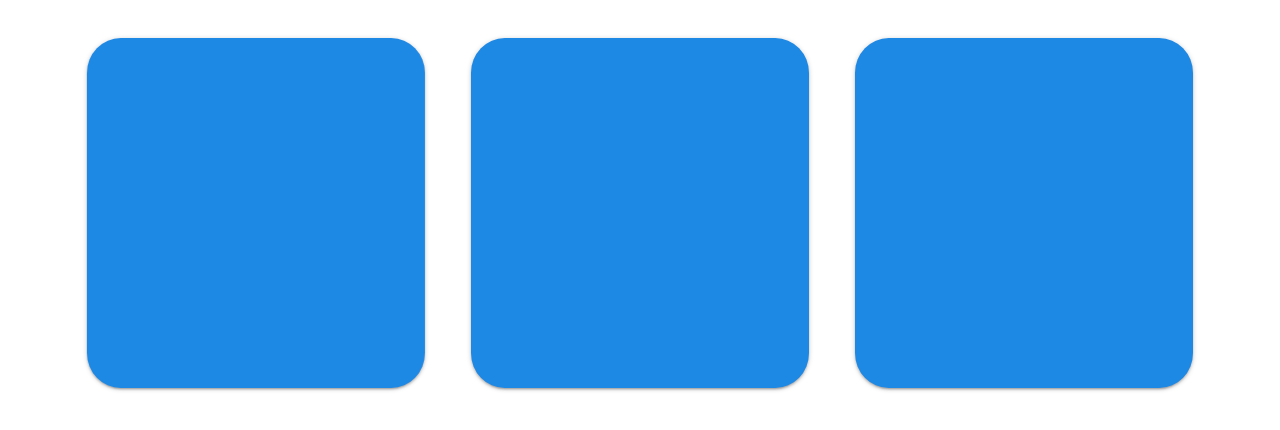
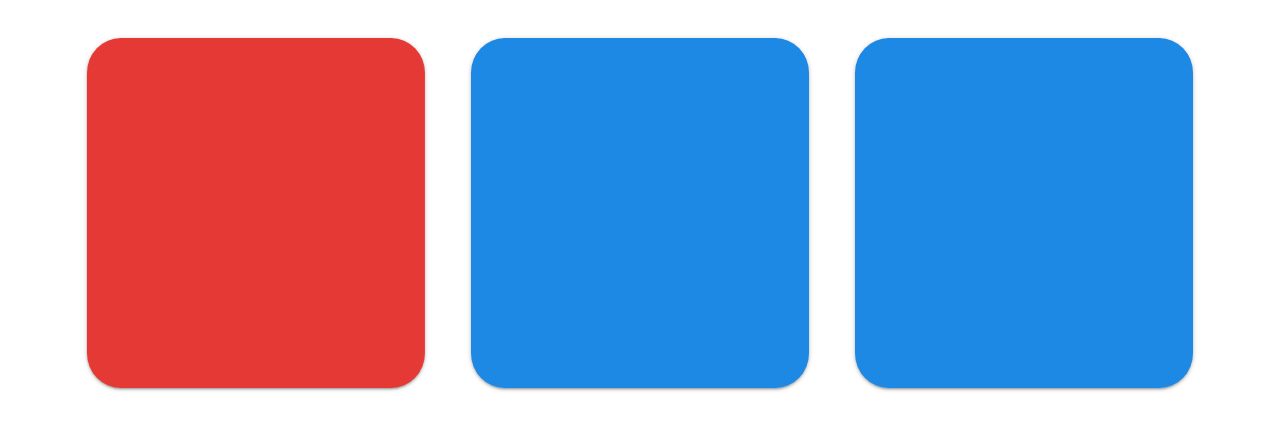
Before and after one commit to naotovader/NoodleTimer, a plain HTML site: page index.html in a window 1280 px wide. Both pictures are taken after a click on the item 256 px from the left and 213 px from the top of the page. Drawn offline with nearby package versions, Linux system fonts and the light colour scheme.

Commit message:
moment.jsを導入

```diff
--- a/main.js
+++ b/main.js
@@ -1,3 +1,6 @@
+var clickTime;
 $(".card").click(function() {
     $(this).toggleClass('rotate');
+    clickTime = moment().format('LLLL LTS');
+    console.log(clickTime);
 });
--- a/style.css
+++ b/style.css
@@ -7,16 +7,13 @@
     padding: 0;
 }
 
-.timeCard > li {
+.card{
     text-align: center;
     width: 30%;
     height: 350px;
     margin: 2%;
     background-color: #1e88e5;
     border-radius: 10%;
-}
-
-.card {
     transition: 1s;
 }
 
@@ -25,5 +22,6 @@
 }
 
 .rotate {
+    background-color: #e53935;
     transform:rotateY(180deg);
 }
```
